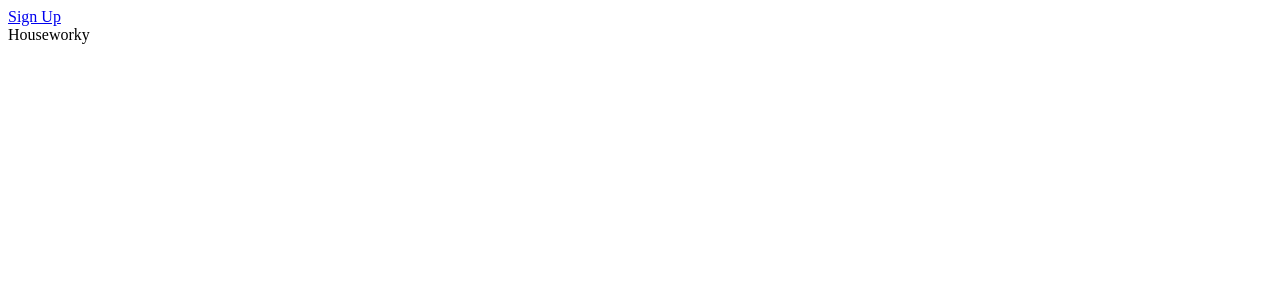
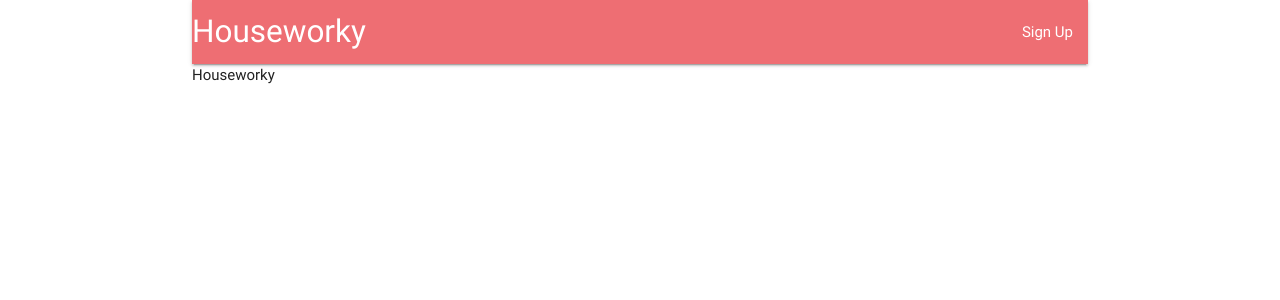
Before and after one commit to DavidRHale/houseworky-web, a React (Create React App) app: page / in a window 1280 px wide. Shown: the top 300 px of the page. Built offline with nearby package versions, Linux system fonts and the light colour scheme.

Commit message:
Add MaterializeCSS and structure nav

```diff
--- a/package.json
+++ b/package.json
@@ -3,6 +3,7 @@
   "version": "0.1.0",
   "private": true,
   "dependencies": {
+    "materialize-css": "^0.100.2",
     "react": "^16.4.2",
     "react-dom": "^16.4.2",
     "react-redux": "^5.0.7",
--- a/src/components/App.js
+++ b/src/components/App.js
@@ -7,7 +7,7 @@
 const App = () => (
   <div>
     <BrowserRouter>
-      <div>
+      <div className="container">
         <Nav />
         <Route exact path="/" component={Home} />
       </div>
--- a/src/components/Nav/Nav.js
+++ b/src/components/Nav/Nav.js
@@ -3,8 +3,17 @@
 
 export default () => (
   <nav>
-    <Link to="/" id="signup">
-      Sign Up
-    </Link>
+    <div className="nav-wrapper">
+      <a href="#" className="brand-logo left">
+        Houseworky
+      </a>
+      <ul className="right">
+        <li>
+          <Link to="/" id="signup">
+            Sign Up
+          </Link>
+        </li>
+      </ul>
+    </div>
   </nav>
 );
--- a/src/index.js
+++ b/src/index.js
@@ -1,4 +1,5 @@
 /* global document */
+import 'materialize-css/dist/css/materialize.min.css';
 import React from 'react';
 import ReactDOM from 'react-dom';
 import { Provider } from 'react-redux';
```
Also changed, not shown: 1 other file (tests, documents, lock files or other folders).
